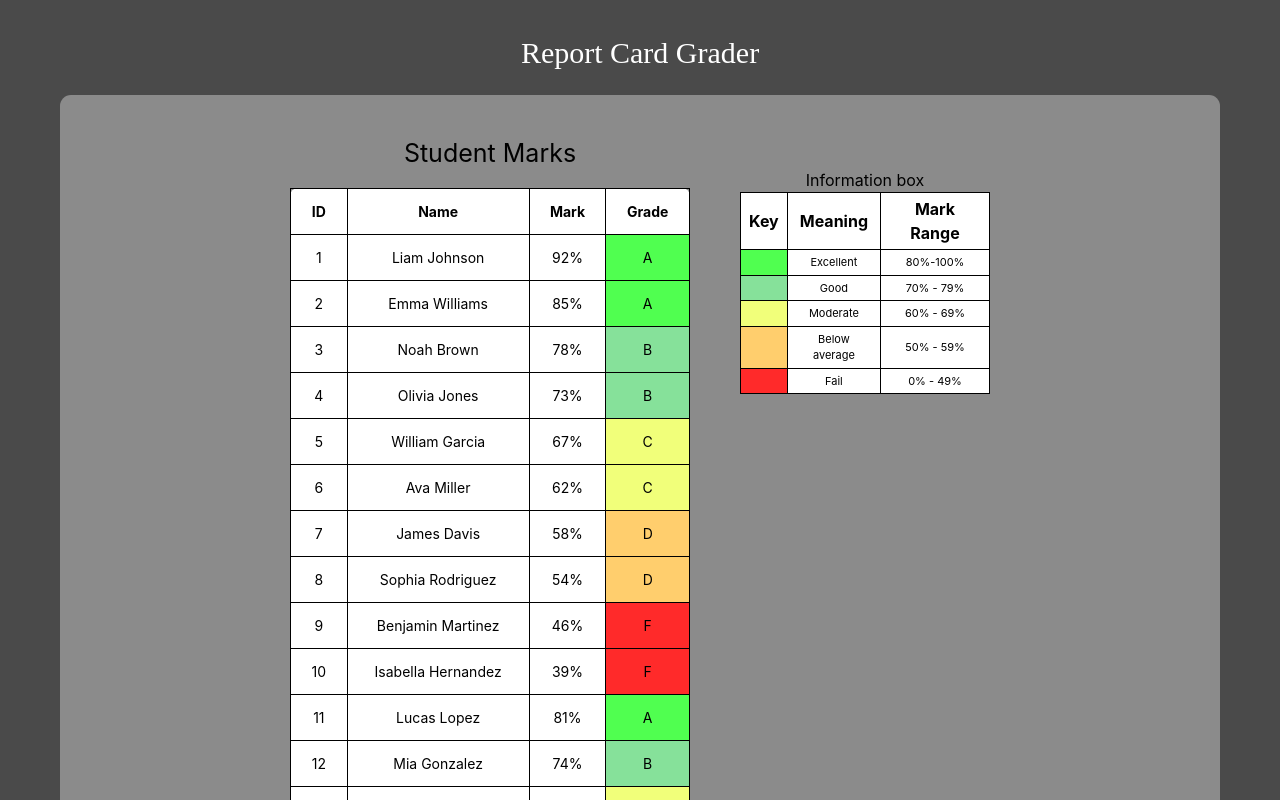
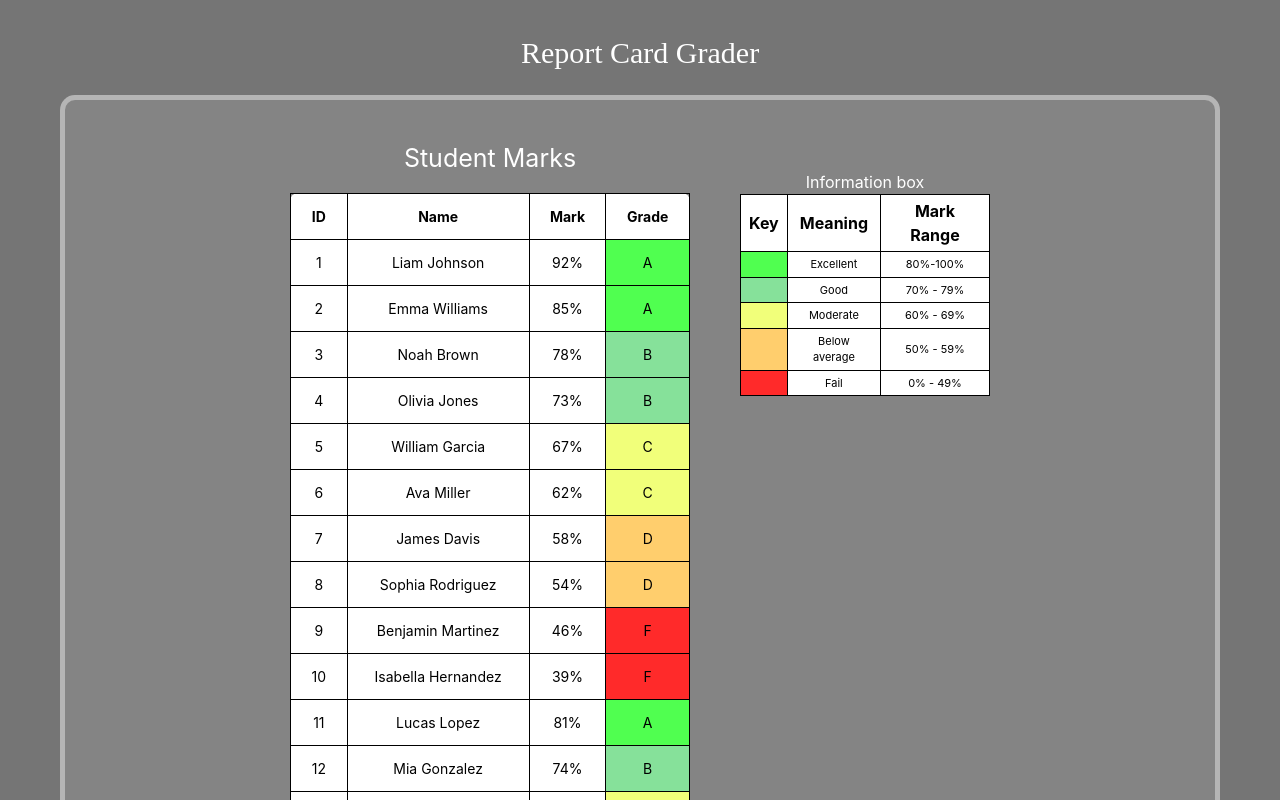
Before and after one commit to NRankapole/Report-Card-Grader, a React (Vite) app: page / in a window 1280 px wide. Shown: the top 800 px of the page. Built offline with nearby package versions, Linux system fonts and the light colour scheme.

Commit message:
style: Update border and heading styles in student grade section

```diff
--- a/src/App.css
+++ b/src/App.css
@@ -2,22 +2,25 @@
     display: flex;
     gap: 50px;
     justify-content: center;
-    background-color: #cbcbcb81;
+    background-color: #cbcbcb2e;
     padding: 40px 0 40px 0;
-    border-radius: 11px;
+    border: 5px solid rgba(255, 255, 255, 0.4);
+    border-radius: 15px;
 }
 
 h2{
     font-size: 25px;
     padding-bottom: 15px;
+    color: rgb(255, 255, 255)
 }
 
 h3{
     text-align: center;
+    color: rgb(255, 255, 255)
 }
 
 #informationBoxSection{
     display: flex;
     flex-direction: column;
-    padding-top: 33px;
+    padding-top: 30px;
 }
--- a/src/App.tsx
+++ b/src/App.tsx
@@ -12,7 +12,6 @@ function App() {
           <h3>Information box</h3>
           <InfoBox/>
         </div>
-
       </div>
 
     </>
--- a/src/index.css
+++ b/src/index.css
@@ -1,5 +1,5 @@
 :root{
-    background-color: #4A4A4A;
+    background-color: #2222229f;
     color: black;
     padding:30px 60px;
 }
```
